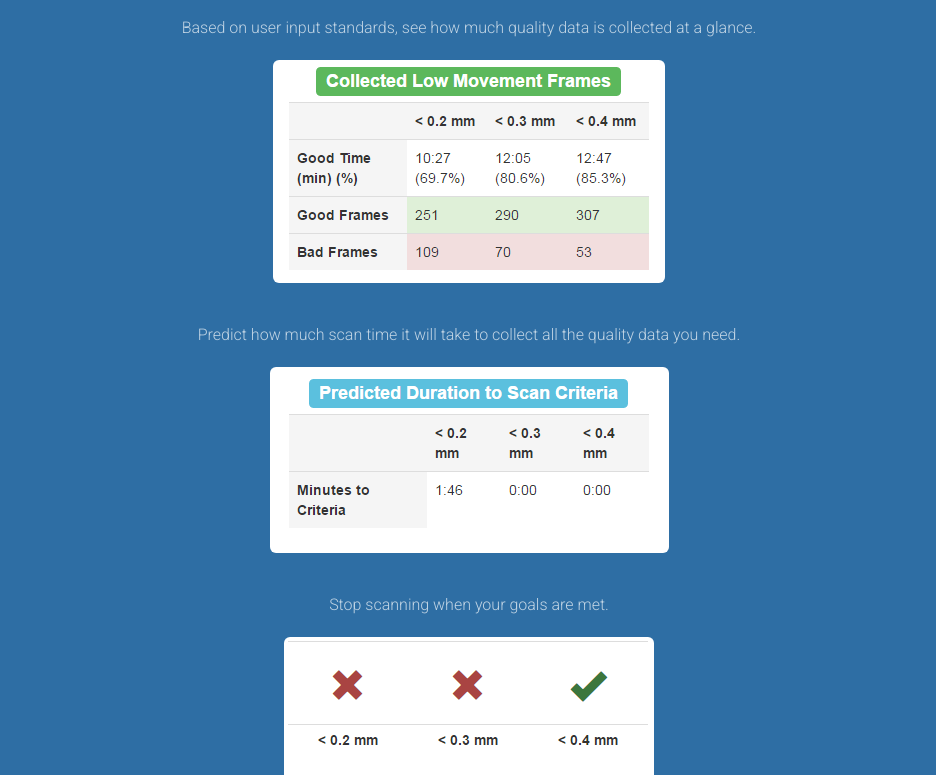
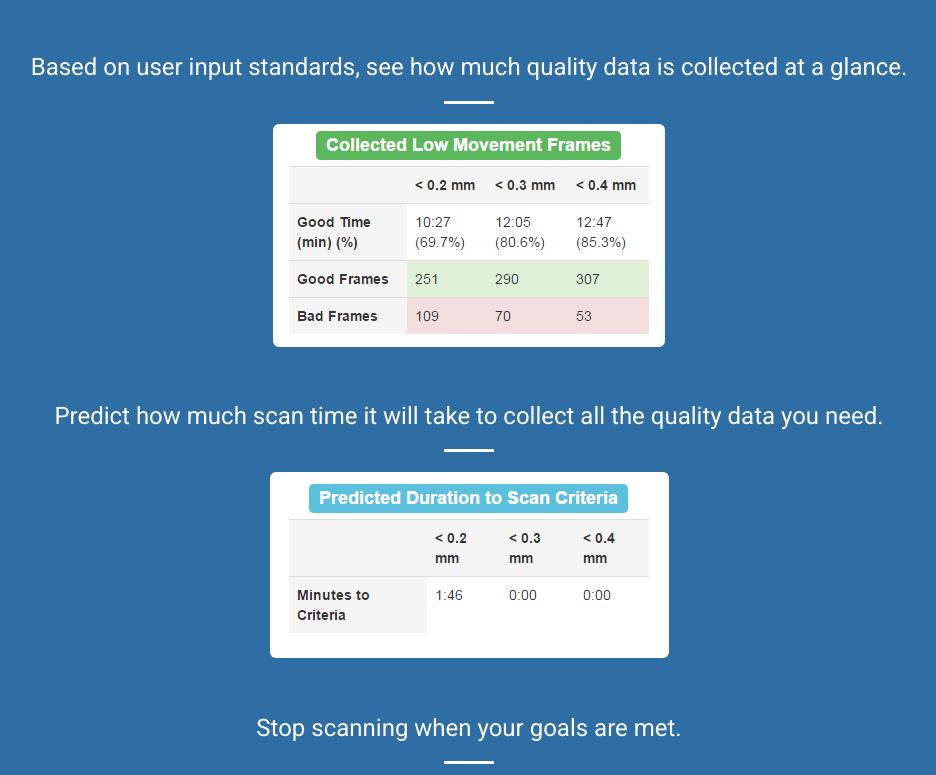
Before and after one commit to FIRMMsoftware/FIRMMsoftware.github.io, a plain HTML site: page index.html in a window 1280 px wide. Shown: the part 3405-4180 px from the top of the page, without its empty margins (171-1107 px from the left). Drawn offline with nearby package versions, Linux system fonts and the light colour scheme.

Commit message:
Add subsection headers in About section

```diff
--- a/index.html
+++ b/index.html
@@ -118,25 +118,30 @@
                 </div>
                 <div class="col-lg-12 text-center">
                     <br>
-                    <p class="text-faded">View framewise displacement calculations (i.e. movement) in real time, providing the scanner operator feedback that can be utilized to dramatically improve the quality and outcome of a scan.</p>
+                    <br>
+                    <h3 class="section-heading">View framewise displacement calculations (i.e. movement) in real time.</p>
+                    <hr class="light">
                     <img class="img-responsive center-block img-rounded" src="img/framewise_displacement.png" alt="Framewise displacement over time">
                     <br>
                 </div>
                 <div class="col-lg-12 text-center">
                     <br>
-                    <p class="text-faded">Based on user input standards, see how much quality data is collected at a glance.</p>
+                    <h3 class="section-heading">Based on user input standards, see how much quality data is collected at a glance.</p>
+                    <hr class="light">
                     <img class="img-responsive center-block img-rounded" src="img/collected_low_movement_table.png" alt="Collected low movement table">
                     <br>
                 </div>
                 <div class="col-lg-12 text-center">
                     <br>
-                    <p class="text-faded">Predict how much scan time it will take to collect all the quality data you need.</p>
+                    <h3 class="section-heading">Predict how much scan time it will take to collect all the quality data you need.</p>
+                    <hr class="light">
                     <img class="img-responsive center-block img-rounded" src="img/predicted_table.png" alt="FIRMM prediction table">
                     <br>
                 </div>
                 <div class="col-lg-12 text-center">
                     <br>
-                    <p class="text-faded">Stop scanning when your goals are met.</p>
+                    <h3 class="section-heading">Stop scanning when your goals are met.</p>
+                    <hr class="light">
                     <img class="img-responsive center-block img-rounded" src="img/progress_to_criteria.png" alt="Progress to scanning criteria">
                     <br>
                 </div>
```
